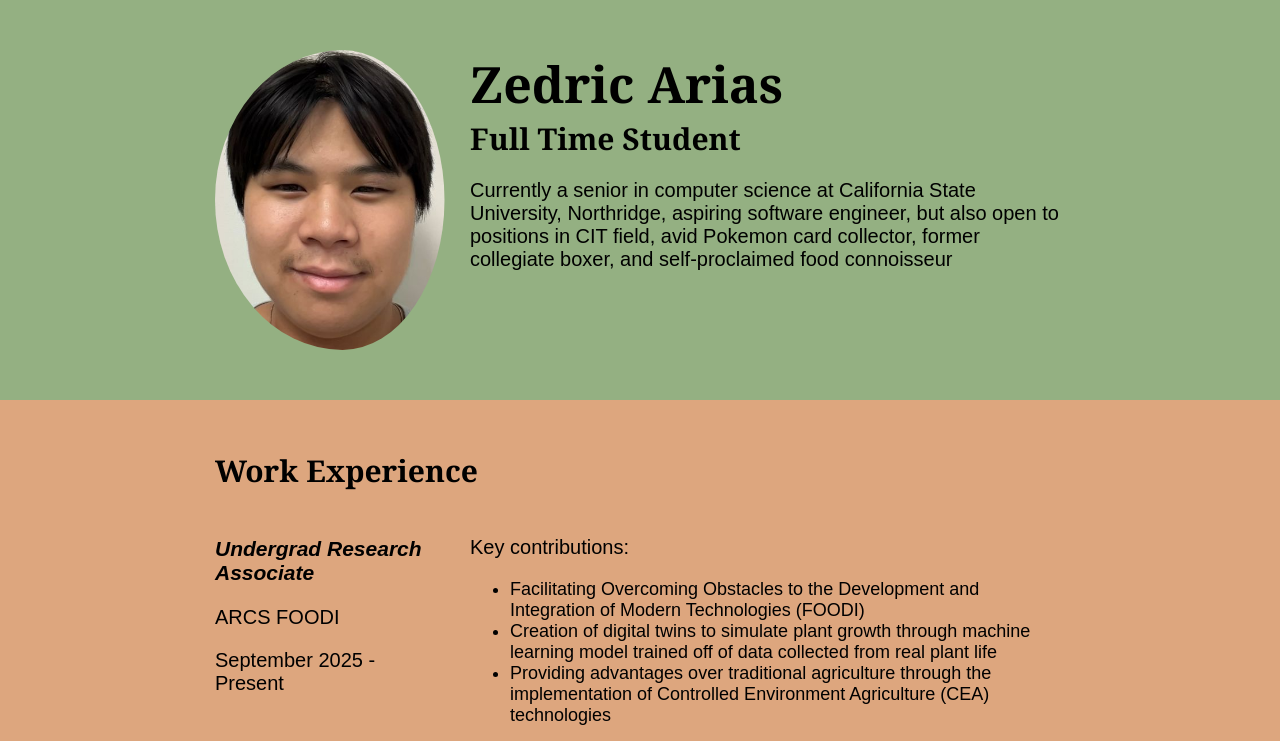
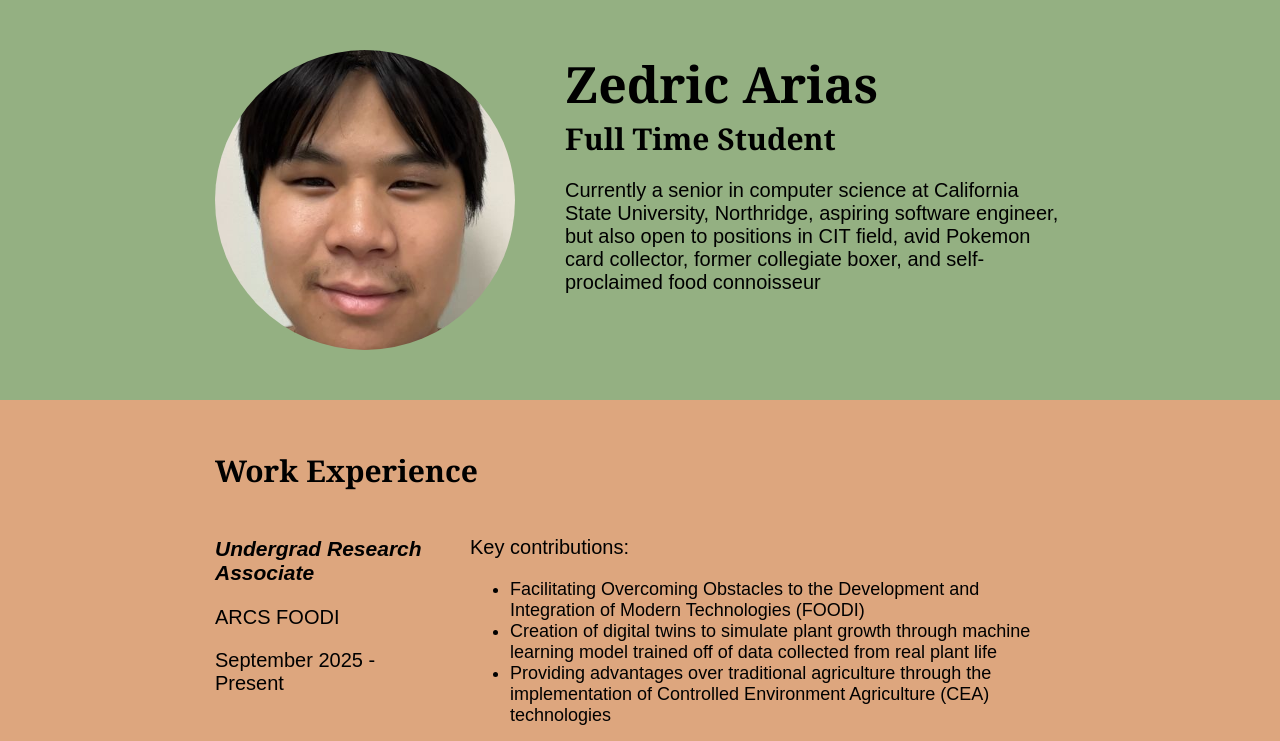
Before and after one commit to ZenoNori/comp484-hw7, a plain HTML site: page index.html in a window 1280 px wide. Shown: the top 741 px of the page. Drawn offline with Linux system fonts and the light colour scheme; a web font is replaced by a local one.

Commit message:
padding and image fixes

```diff
--- a/css/styles.css
+++ b/css/styles.css
@@ -43,6 +43,9 @@ ul {
     padding: 50px;
     overflow: hidden;
 }
+header .content-wrap{
+  display: flex;
+}
 header h1, header h2 {
     margin-top: 0;
     margin: 0;
@@ -54,6 +57,7 @@ header h1, header h2 {
 img {
     width: 300px;
     height: 300px;
+    margin-right: 50px;
 }
 
 
--- a/index.html
+++ b/index.html
@@ -13,7 +13,7 @@
     <!-- // Intro -->
     <header>
         <div class="content-wrap">
-            <img src="images/zedric2.jpg" alt="Zedric Arias" class="profile-img column-narrow">
+            <img src="images/zedric4.jpg" alt="Zedric Arias" class="profile-img column-narrow" style="padding-right: 0; width: 300px;">
             <div class="column-wide">
                 <h1>Zedric Arias</h1>
                 <h2>Full Time Student</h2>
@@ -28,7 +28,7 @@
     <main>
         <!-- // Work Experience -->
         <section id="work">
-            <div class="content-wrap">
+            <div class="content-wrap" style="padding-bottom: 0;">
                 <h2>Work Experience</h2>
 
                 <!-- Job Details: copy this whole block to add more jobs -->
```
Also changed, not shown: images/zedric4.jpg (added).
